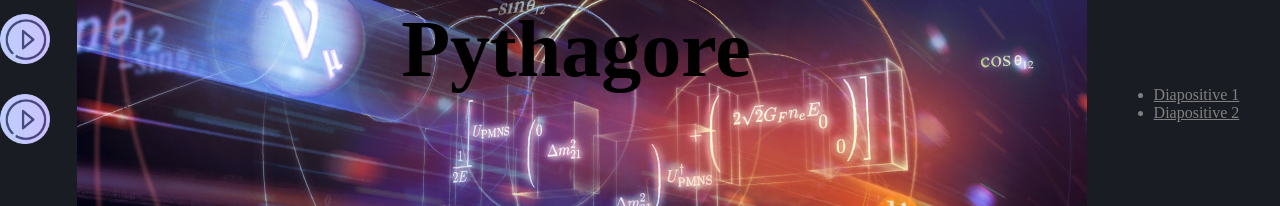
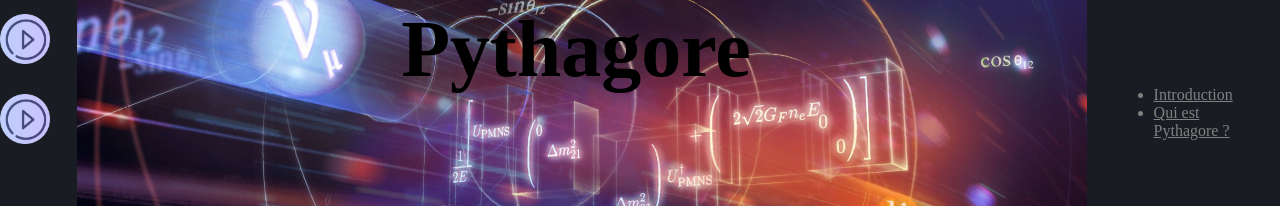
Before and after one commit to AnonymeUSB/expos-Pyth, a plain HTML site: page index.html in a window 1280 px wide. Shown: the part 170-376 px from the top of the page. Drawn offline with Linux system fonts and the light colour scheme; a web font is replaced by a local one.

Commit message:
scroll-update

```diff
--- a/index.html
+++ b/index.html
@@ -14,8 +14,9 @@
         <img onclick="Musique4()" src="m-icon.png" class='ms' id="ms4" >
         <div id="diapo_box_container">
             <ul id="diapos">
-                <a href="#head"><li>Diapositive 1</li></a>
-                <a href="#diapo2"><li>Diapositive 2</li></a>
+                <a href="#head"><li>Introduction</li></a>
+                <a href="#diapo2"><li>Qui est <br>
+                    Pythagore ? </li></a>
             </ul>
         </div>
         <div id="diapo2"></div>
--- a/styles.css
+++ b/styles.css
@@ -6,6 +6,7 @@
 body {
     background-color: #191C22;
     scroll-behavior: smooth;
+    overflow: hidden;
 }
 
 .ms {
@@ -56,7 +57,7 @@ body {
 
 #diapo_box_container {
     position: fixed;
-    text-align: right;
+    text-align: left;
     top: 30%;
     left: 87%;
 }
@@ -86,7 +87,7 @@ li:hover {
 
 #scroll {
     scroll-behavior: smooth;
-    overflow-y: scroll;
+    overflow-y: hidden;
     position: fixed;
     width: 100%;
     height: 100%;
```
